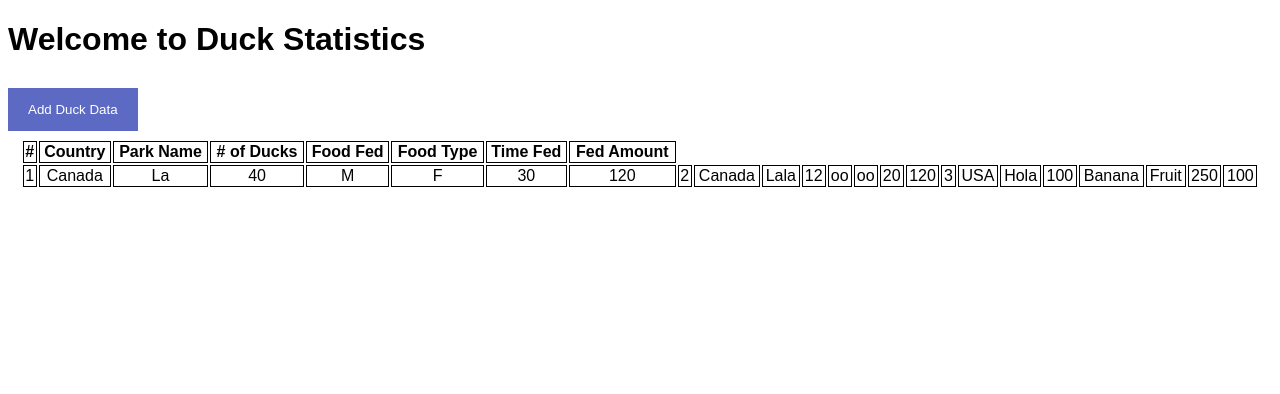
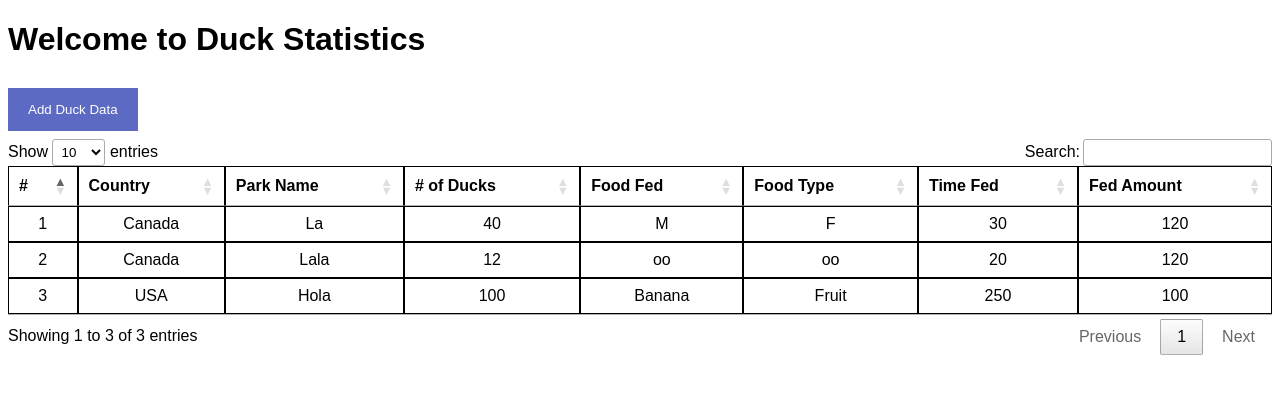
Before and after one commit to nitesh2104/DuckFinder, a Django app: page /main in a window 1280 px wide. Shown: the top 394 px of the page. Run offline with Django 3.2, Linux system fonts and the light colour scheme; data comes from the database, SQL or seed files in the repository; both versions use the stored data as it was after the commit; some libraries are stand-ins or nearby versions.

Commit message:
Error checking done

```diff
--- a/duckstatistics/static/main.css
+++ b/duckstatistics/static/main.css
@@ -145,3 +145,21 @@ span.psw {
 .modal_container_bottom {
     background-color:#f1f1f1;
 }
+
+.error{
+	display: none;
+	margin-left: 10px;
+}
+
+.error_show{
+	color: red;
+	margin-left: 10px;
+}
+
+input.invalid, textarea.invalid{
+	border: 2px solid red;
+}
+
+input.valid, textarea.valid{
+	border: 2px solid green;
+}
--- a/duckstatistics/static/main.js
+++ b/duckstatistics/static/main.js
@@ -1,4 +1,47 @@
+$(document).ready(function () {
+    /**
+     * Contains multiple scenarios.
+     * 1. Datatable loading plugin
+     * 2. Error Validation Checking for values
+     * */
+    $('#main_table').DataTable();
+
+});
+
+
+function validate_records() {
+    var lis = [];
+    $(".container input").each(function () {
+        if ($(this).val()) {
+            lis.push($(this).val());
+        }
+    });
+    if (lis.length === 7) {
+        return true;
+    }
+    $(".container input").each(function () {
+        if (!$(this).val()) {
+            $(".error_" + $(this).attr("name")).show();
+            $(this).css("border", "2px solid red");
+        }
+        else {
+            $(".error_" + $(this).attr("name")).hide();
+            $(this).css("border", " None");
+
+        }
+    });
+}
+
 function submit_data() {
+    /**
+     * This is the method that contains the ajax request.
+     * The information from the form is obtained and collected
+     * in the form of dict. This dict is then sent to the
+     * method create_entry via the post url which is captured
+     * in the urls file. This then is read from the method
+     * create_entry in the views.py and is further evaluated.
+     * */
+
     var Object = {};
     Object.country_name = $(".container input[name=country]").val();
     Object.park_name = $(".container input[name=park]").val();
@@ -7,6 +50,7 @@ function submit_data() {
     Object.food_type = $(".container input[name=food_type]").val();
     Object.time_fed = $(".container input[name=time_fed]").val();
     Object.fed_amount = $(".container input[name=fed_amount]").val();
+    if (validate_records() === true) {
         $.ajax({
             type: "POST",
             url: "post/create_entry/",
@@ -16,3 +60,5 @@ function submit_data() {
             }
         });
     }
+
+}
--- a/duckstatistics/templates/welcome.html
+++ b/duckstatistics/templates/welcome.html
@@ -5,13 +5,16 @@
     <meta charset="UTF-8">
     <title>Welcome</title>
     <link rel="stylesheet" href="{% static 'main.css' %}">
+    <script type="application/javascript" src="https://code.jquery.com/jquery-3.3.1.min.js"></script>
+    <link rel="stylesheet" type="text/css" href="https://cdn.datatables.net/1.10.16/css/jquery.dataTables.css">
+    <script type="text/javascript" charset="utf8"
+            src="https://cdn.datatables.net/1.10.16/js/jquery.dataTables.js"></script>
     <script type="application/javascript" src="{% static 'main.js' %}"></script>
-    <script type="application/javascript" src="https://code.jquery.com/jquery-3.3.1.min.js"></script>
 </head>
 <body>
 <h1>Welcome to Duck Statistics</h1>
 <button onclick="document.getElementById('id01').style.display='block'" style="width:auto;">Add Duck Data</button>
-<table>
+<table id="main_table">
     <thead>
     <tr>
         <th>#</th>
@@ -25,8 +28,8 @@
     </tr>
     </thead>
     <tbody>
-    <tr class="table_tbody_row">
-        {% for data in event_data %}
+    {% for data in event_data %}
+        <tr class="table_tbody_row">
             <td>{{ forloop.counter }}</td>
             <td>{{ data.location_id.country }}</td>
             <td>{{ data.location_id.park_name }}</td>
@@ -35,8 +38,8 @@
             <td>{{ data.food_data_id.food_type }}</td>
             <td>{{ data.time_fed }}</td>
             <td>{{ data.food_amount }}</td>
-        {% endfor %}
-    </tr>
+        </tr>
+    {% endfor %}
     </tbody>
 </table>
 
@@ -45,18 +48,24 @@
     <div class="modal-content animate">
         <div class="imgcontainer">
             <span onclick="document.getElementById('id01').style.display='none'" class="close" title="Close Modal">&times;</span>
-{#            <img src="{% static 'duck.jpg' %}" alt="Avatar" class="avatar">#}
+            {#            <img src="{% static 'duck.jpg' %}" alt="Avatar" class="avatar">#}
         </div>
 
-        <div class="container">
-            <input type="text" placeholder="Country Name" name="country" required>
-            <input type="text" placeholder="Park Name" name="park" required>
-            <input type="number" placeholder="Number Of Ducks Fed" name="ducks_fed" required>
-            <input type="text" placeholder="Food Fed" name="food_name" required>
-            <input type="text" placeholder="Food Type" name="food_type" required>
-            <input type="number" placeholder="Time Fed (Enter Minutes)" name="time_fed" required>
-            <input type="number" placeholder="Fed Amount (in grams)" name="fed_amount" required>
-        </div>
+        <form class="container">
+            <input type="text" placeholder="Country Name" name="country" required><span class="error_country"
+                                                                                        hidden>*</span>
+            <input type="text" placeholder="Park Name" name="park" required><span class="error_park" hidden>*</span>
+            <input type="number" placeholder="Number Of Ducks Fed" name="ducks_fed" required><span
+                class="error_ducks_fed" hidden>*</span>
+            <input type="text" placeholder="Food Fed" name="food_name" required><span class="error_food_name"
+                                                                                      hidden>*</span>
+            <input type="text" placeholder="Food Type" name="food_type" required><span class="error_food_type"
+                                                                                       hidden>*</span>
+            <input type="number" placeholder="Time Fed (Enter Minutes)" name="time_fed" required><span
+                class="error_time_fed" hidden>*</span>
+            <input type="number" placeholder="Fed Amount (in grams)" name="fed_amount" required><span
+                class="error_fed_amount" hidden>*</span>
+        </form>
 
         <div class="container modal_container_bottom">
             <button type="button" onclick="document.getElementById('id01').style.display='none'" class="cancelbtn">
```
Also changed, not shown: db.sqlite3. Lines whose indentation alone changed are shown as unchanged.
